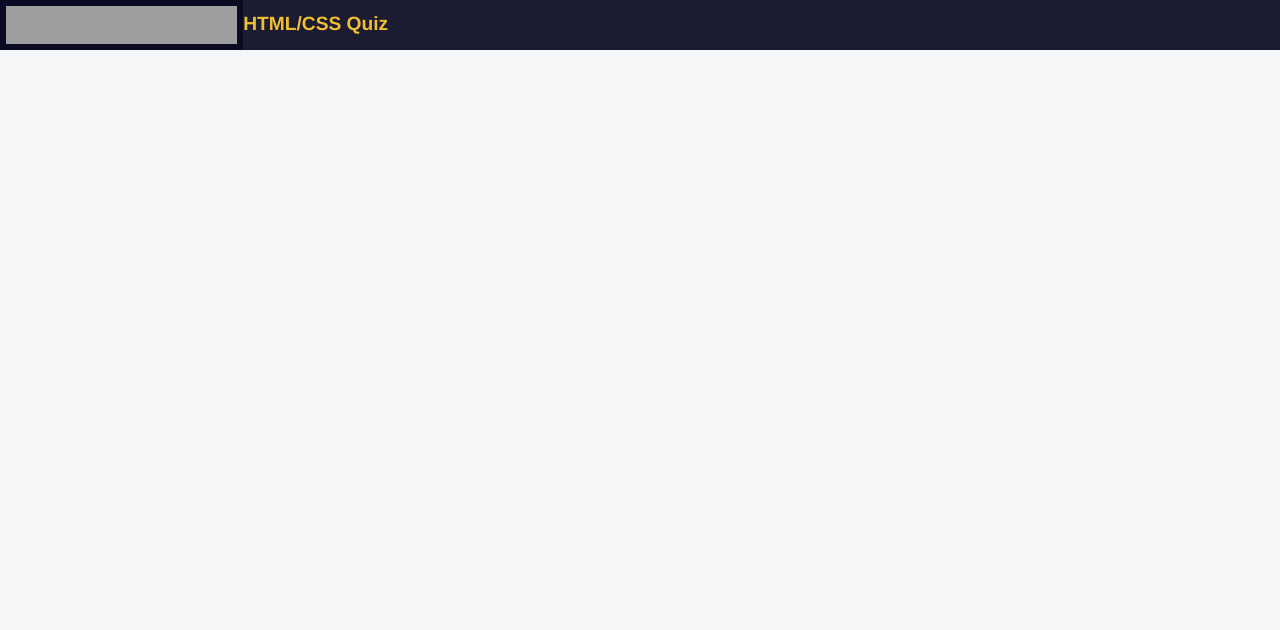
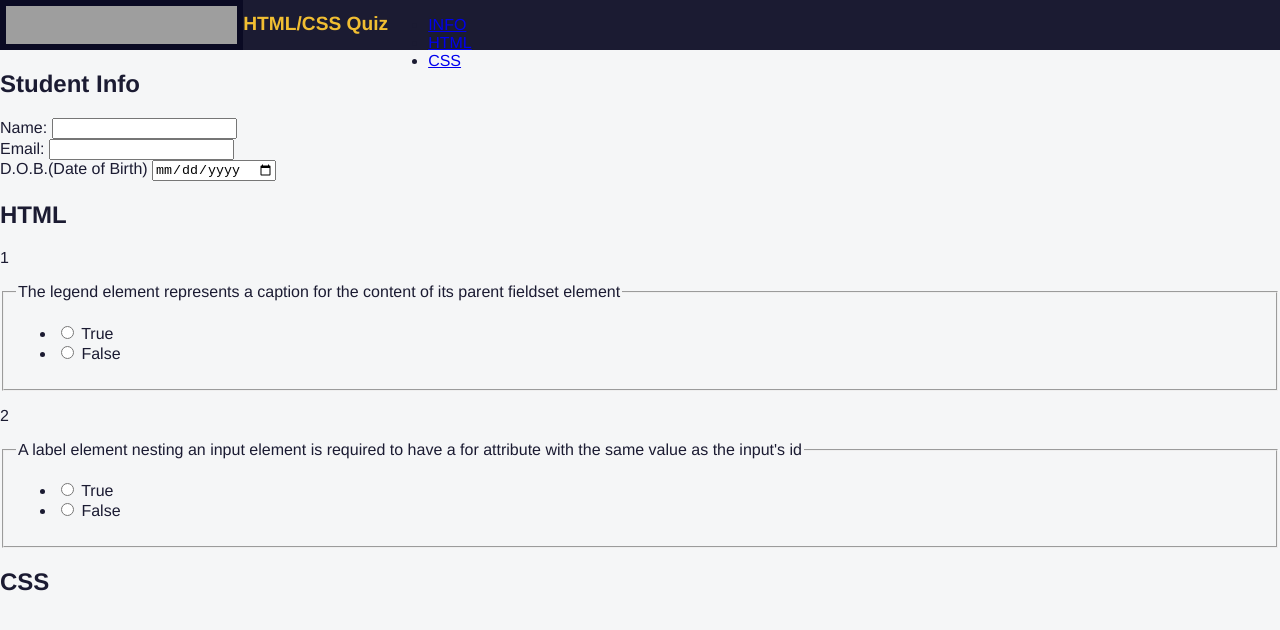
Before and after one commit to amrmabdelazeem/Accessibility-Quiz, a plain HTML site: page index.html in a window 1280 px wide. Drawn offline with Linux system fonts and the light colour scheme; grey boxes are pictures that could not be loaded.

Commit message:
Adjustments regarding the mid and last portions

```diff
--- a/index.html
+++ b/index.html
@@ -11,8 +11,94 @@
     <header>
       <img id="logo" src="https://cdn.freecodecamp.org/platform/universal/fcc_primary.svg">
       <h1>HTML/CSS Quiz</h1>
-      <nav></nav>
+      <nav>
+        <ul>
+          <li><a href="#student-info">INFO</a></li>
+          <li><a href="#html-questions">HTML</a></li>
+          <li><a href="#css-questions">CSS</a></li>
+        </ul>
+      </nav>
     </header>
-    <main></main>
+    <main>
+      <form method="post" action="https://freecodecamp.org/practice-project/accessibility-quiz">
+        <section role="region" aria-labelledby="student-info">
+          <h2 id="student-info">Student Info</h2>
+          <div class="info">
+            <label for="student-name">Name:</label>
+            <input type="text" name="student-name" id="student-name" />
+          </div>
+          <div class="info">
+            <label for="student-email">Email:</label>
+            <input type="email" name="student-email" id="student-email" />
+          </div>
+          <div class="info">
+            <label for="birth-date">D.O.B.<span class="sr-only">(Date of Birth)</span></label>
+            <input type="date" name="birth-date" id="birth-date" />
+          </div>
+        </section>
+        <section role="region" aria-labelledby="html-questions">
+          <h2 id="html-questions">HTML</h2>
+          <div class="question-block">
+            <p>1</p>
+            <fieldset class="question" name="html-question-one">
+              <legend>
+                The legend element represents a caption for the content of its
+                parent fieldset element
+              </legend>
+              <ul class="answers-list">
+                <li>
+                  <label for="q1-a1">
+                    <input type="radio" id="q1-a1" name="q1" value="true" />
+                    True
+                  </label>
+                </li>
+                <li>
+                  <label for="q1-a2">
+                    <input type="radio" id="q1-a2" name="q1" value="false" />
+                    False
+                  </label>
+                </li>
+              </ul>
+            </fieldset>
+          </div>
+          <div class="question-block">
+            <p>2</p>
+            <fieldset class="question" name="html-question-two">
+              <legend>
+                A label element nesting an input element is required to have a
+                for attribute with the same value as the input's id
+              </legend>
+              <ul class="answers-list">
+                <li>
+                  <label for="q2-a1">
+                    <input type="radio" id="q2-a1" name="q2" value="true" />
+                    True
+                  </label>
+                </li>
+                <li>
+                  <label for="q2-a2">
+                    <input type="radio" id="q2-a2" name="q2" value="false" />
+                    False
+                  </label>
+                </li>
+              </ul>
+            </fieldset>
+          </div>
+        </section>
+        <section role="region" aria-labelledby="css-questions">
+          <h2 id="css-questions">CSS</h2>
+          <div class="formrow">
+            <div class="question-block">
+            </div>
+            <div class="answer">
+            </div>
+            <div class="question-block">
+            </div>
+            <div class="answer">
+            </div>
+          </div>
+        </section>
+      </form>
+    </main>
   </body>
 </html>
```
